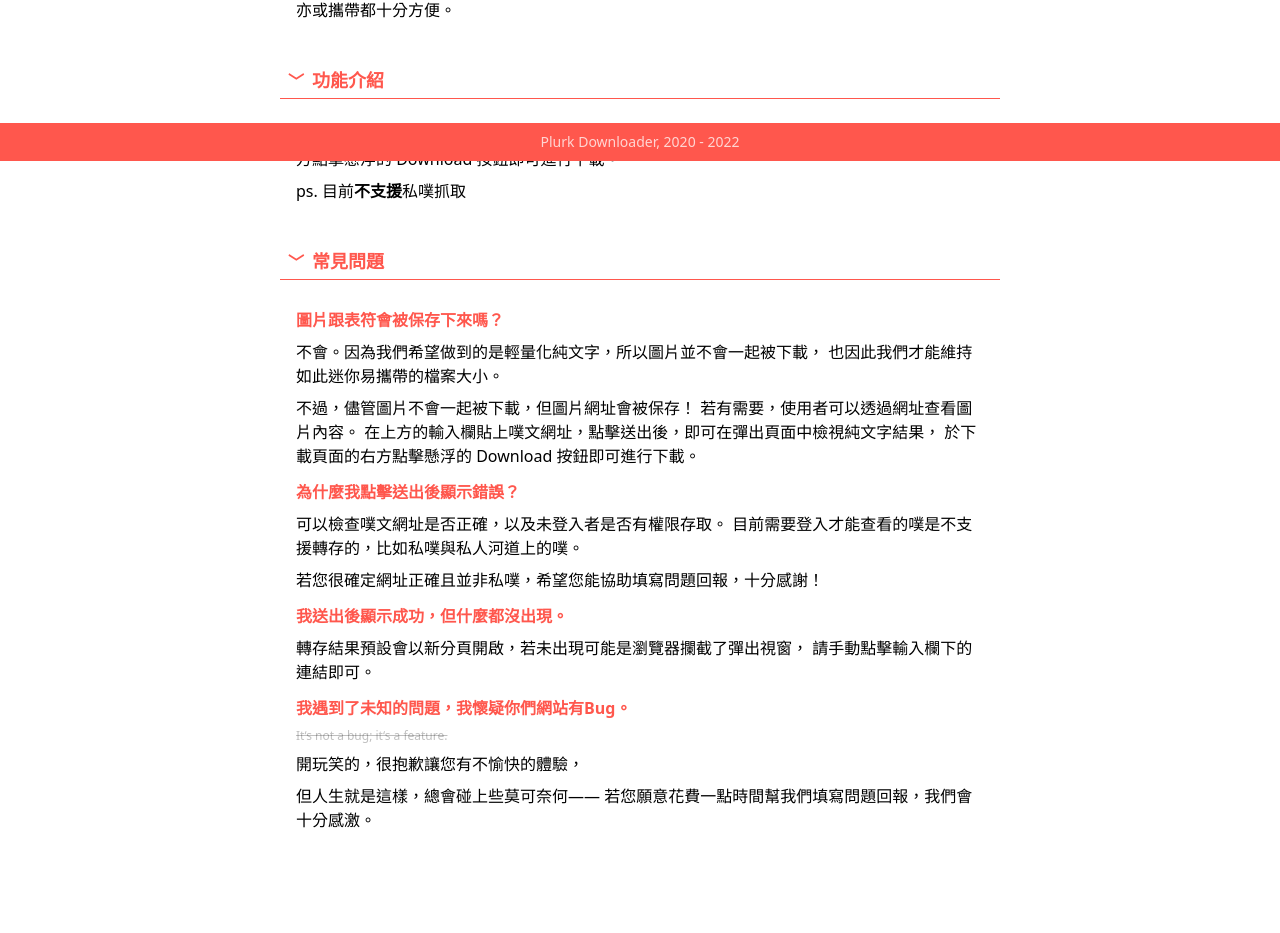
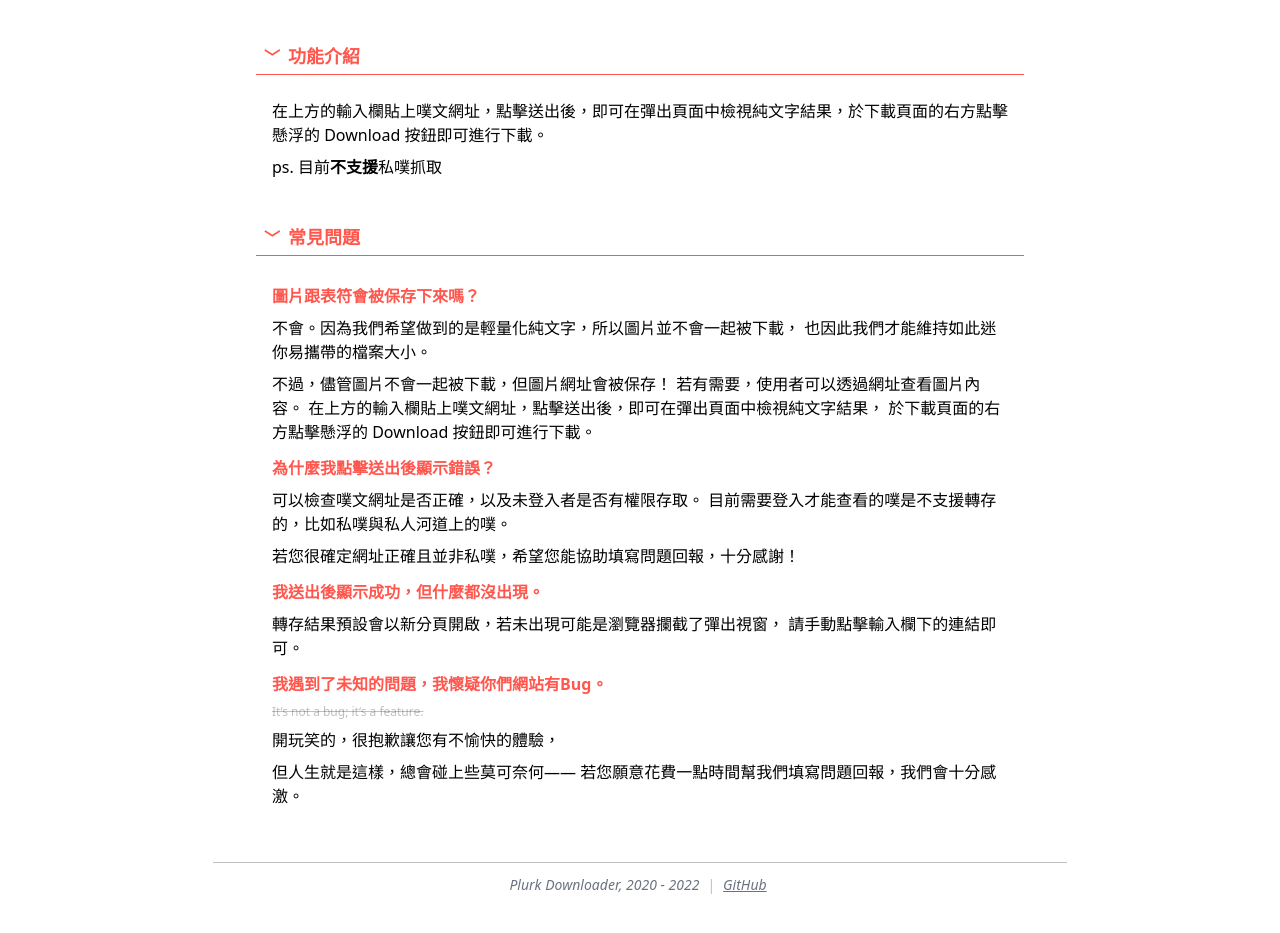
Before and after one commit to cloudewu/Plurk-Downloader, a Next.js app in the folder app/: page / in a window 1280 px wide. Shown: the part 639-1572 px from the top of the page. Built offline with nearby package versions, Linux system fonts and the light colour scheme.

Commit message:
feat: improve layout

```diff
--- a/app/src/components/Footer.tsx
+++ b/app/src/components/Footer.tsx
@@ -1,11 +1,26 @@
-function Footer() {
+import VDivider from './widgets/VDivider';
+
+type Props = {
+  className?: string;
+}
+
+function Footer({ className }: Props) {
   return (
     <div
-      className="fixed bottom-0 w-full py-0.5 bg-primary text-sm text-white/75 text-center"
+      className={`w-full mt-6 mb-3 py-0.5 italic text-sm text-center text-gray-500 ${className}`}
     >
-      <p>Plurk Downloader, 2020 - 2022</p>
+      <hr className="my-3 mx-auto w-2/3 border-black/25" />
+      <p>
+        Plurk Downloader, 2020 - 2022
+        <VDivider className="ml-1 text-black/25 not-italic" />
+        <a className="px-1 underline hover:no-underline" href="https://github.com/cloudewu/Plurk-Downloader">GitHub</a>
+      </p>
     </div>
   );
 }
 
+Footer.defaultProps = {
+  className: '',
+};
+
 export default Footer;
--- a/app/src/components/Layout.tsx
+++ b/app/src/components/Layout.tsx
@@ -1,15 +1,24 @@
 import { PropsWithChildren } from 'react';
+import Head from 'next/head';
 
 import Navbar from './Navbar';
 import Footer from './Footer';
 
-function Layout(props: PropsWithChildren) {
-  const { children } = props;
+interface Props extends PropsWithChildren {
+  title: string;
+}
+
+function Layout(props: Props) {
+  const { title, children } = props;
 
   return (
     <>
+      <Head>
+        <title>{ title }</title>
+      </Head>
+
       <Navbar />
-      <main>
+      <main className="mx-6 md:mx-auto max-w-screen-md">
         { children }
       </main>
       <Footer />
--- a/app/src/components/Navbar.tsx
+++ b/app/src/components/Navbar.tsx
@@ -1,5 +1,6 @@
 import Image from 'next/image';
 import Link from 'next/link';
+
 import VDivider from './widgets/VDivider';
 
 type NavItemProps = {
@@ -39,7 +40,7 @@
   ];
 
   return (
-    <nav className="bg-primary sticky top-0 w-full p-1 z-40">
+    <nav className="sticky top-0 w-full p-1 z-40 bg-primary">
       <Image
         src="/img/favicon_white.png"
         width="15px"
@@ -49,7 +50,7 @@
       />
       { navItems.map((item) => {
         if (item.type === 'divider') {
-          return <VDivider key={item.id} />;
+          return <VDivider className="text-white/25" key={item.id} />;
         }
         const { text, href } = item;
 
--- a/app/src/components/widgets/VDivider.tsx
+++ b/app/src/components/widgets/VDivider.tsx
@@ -4,7 +4,7 @@
 
 function VDivider({ className }: Props) {
   return (
-    <div className={`inline-block px-1 text-white/25 ${className}`}>
+    <div className={`inline-block px-1 ${className}`}>
       |
     </div>
   );
--- a/app/src/pages/_app.tsx
+++ b/app/src/pages/_app.tsx
@@ -2,7 +2,6 @@
 import type { AppProps } from 'next/app';
 
 import Head from 'next/head';
-import Layout from '../components/Layout';
 
 function App(props: AppProps) {
   const { Component, pageProps } = props;
@@ -13,10 +12,8 @@
         <meta name="viewport" content="width=device-width, initial-scale=1, shrink-to-fit=no" />
       </Head>
 
-      <Layout>
-        { /* eslint-disable react/jsx-props-no-spreading */ }
-        <Component {...pageProps} />
-      </Layout>
+      { /* eslint-disable react/jsx-props-no-spreading */ }
+      <Component {...pageProps} />
     </>
   );
 }
--- a/app/src/pages/index.tsx
+++ b/app/src/pages/index.tsx
@@ -1,30 +1,20 @@
-import Head from 'next/head';
 import * as React from 'react';
 
 import CollapsibleSection from '../components/CollapsibleSection';
 import InputForm from '../components/home/InputForm';
+import Layout from '../components/Layout';
 import Section from '../components/Section';
 import SubSection from '../components/SubSection';
 
 function HomePage() {
   return (
-    <>
-      <Head>
-        <title>首頁 - 噗文轉存器</title>
-      </Head>
-
-      <div className="mx-auto max-w-screen-md px-6">
-
-        <SectionWelcome />
-        <InputForm />
-        <SectionIntro />
-        <SectionFeature />
-        <SectionFAQ />
-
-      </div>
-
-      <div className="h-24" />
-    </>
+    <Layout title="首頁 - 噗文轉存器">
+      <SectionWelcome />
+      <InputForm />
+      <SectionIntro />
+      <SectionFeature />
+      <SectionFAQ />
+    </Layout>
   );
 }
 
```
